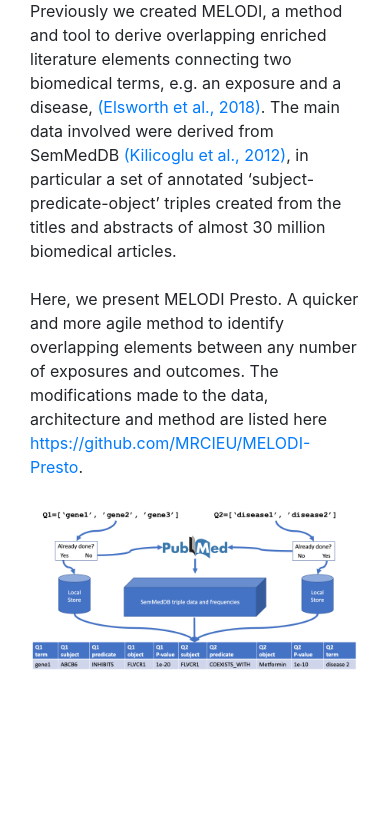
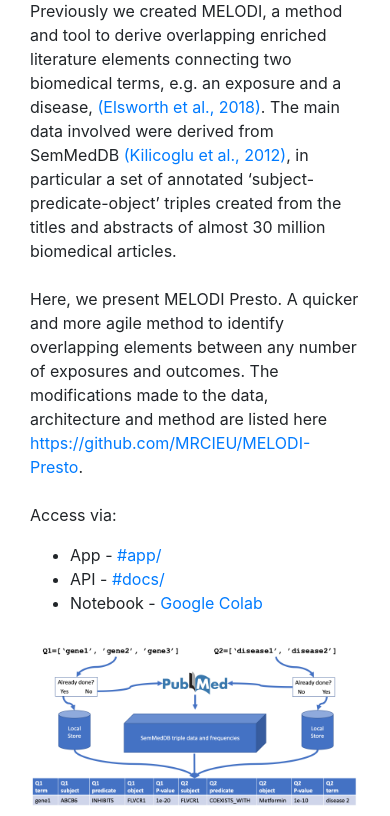
Before and after one commit to MRCIEU/MELODI-Presto, a Django app: template django_project/django_project/templates/django_project/index.html in a window 390 px wide. Shown: the part 124-940 px from the top of the page. Before the commit the page ends 793 px from the top, so only its background shows below. Run offline with Django 3.2, Linux system fonts and the light colour scheme; the template is opened without the code that fills it: most values are stand-ins (such as "Sample title", 1, 10 or a date in 2020); parts of the project's set-up code (start-up, migrations or seed data) failed here and were passed over; some libraries are stand-ins or nearby versions.

Commit message:
responsive web and url edits

```diff
--- a/django_project/django_project/templates/django_project/app.html
+++ b/django_project/django_project/templates/django_project/app.html
@@ -16,7 +16,7 @@
     <a href='/app/sentence'>3. Sentence</a>
     <p>Return the semantic triples for a given PubMed ID</p>
 </div>
-<b>Note, this web application serves only as a demonstration. For any real queries, please use the <a href=/docs/>API</a>.</b>
+<b>Note, this web application serves only as a demonstration. For full analysis data, please use the <a href=/docs/>API</a>.</b>
 
 {% endblock %}
 {% block javascript %}
--- a/django_project/django_project/templates/django_project/base.html
+++ b/django_project/django_project/templates/django_project/base.html
@@ -47,6 +47,7 @@
     }
     </style>
     {% block stylesheet %}{% endblock %}
+    <meta name="viewport" content="width=device-width, initial-scale=1, shrink-to-fit=no">
   </head>
   <body>
     <header>
--- a/django_project/django_project/templates/django_project/enrich.html
+++ b/django_project/django_project/templates/django_project/enrich.html
@@ -18,7 +18,7 @@
   <br>
   <div class="row">
       <div class="col">
-          <pre><code id='api-code'>curl -X POST 'http://melodi-presto.mrcieu.ac.uk/api/enrich/' -H 'accept: application/json' -H 'Content-Type: application/json' -d '{ "query": "TMPRSS2"}'</code></pre>
+          <pre><code id='api-code'>curl -X POST '{{api_url}}enrich/' -H 'accept: application/json' -H 'Content-Type: application/json' -d '{ "query": "TMPRSS2"}'</code></pre>
       </div>
   </div>
   <div class="row">
@@ -82,7 +82,7 @@ thead input {
             console.log(this.id);
             a = this.id;
             $("#query").val(a);
-            document.getElementById('api-code').innerHTML='curl -X POST \'http://melodi-presto.mrcieu.ac.uk/api/enrich/\' -H \'accept: application/json\' -H \'Content-Type: application/json\' -d \'{ "query":  "'+a+'" }\'';
+            document.getElementById('api-code').innerHTML='curl -X POST \'{{api_url}}enrich/\' -H \'accept: application/json\' -H \'Content-Type: application/json\' -d \'{ "query":  "'+a+'" }\'';
         })
         var res_table = $('#results').DataTable( {
             dom: 'Bfrtip',
@@ -166,7 +166,7 @@ thead input {
           console.log('change')
           var x=$("#query").val()
           console.log(x)
-          document.getElementById('api-code').innerHTML='curl -X POST \'http://melodi-presto.mrcieu.ac.uk/api/enrich/\' -H \'accept: application/json\' -H \'Content-Type: application/json\' -d \'{ "query": "'+x+'" }\''
+          document.getElementById('api-code').innerHTML='curl -X POST \'{{api_url}}enrich/\' -H \'accept: application/json\' -H \'Content-Type: application/json\' -d \'{ "query": "'+x+'" }\''
         });
 
     } );
--- a/django_project/django_project/templates/django_project/index.html
+++ b/django_project/django_project/templates/django_project/index.html
@@ -2,16 +2,23 @@
 {% load staticfiles %}
 {% block content %}
 <div class="row">
-  <div class="col-12">
+  <div class="col-md-12">
     <p>
       Previously we created MELODI, a method and tool to derive overlapping enriched literature elements connecting two biomedical terms, e.g. an exposure and a disease, <a href="https://doi.org/10.1093/ije/dyx251" target="_blank">(Elsworth et al., 2018)</a>.
       The main data involved were derived from SemMedDB <a href="https://academic.oup.com/bioinformatics/article/28/23/3158/195282" target="_blank">(Kilicoglu et al., 2012)</a>, in particular a set of annotated ‘subject-predicate-object’ triples created from the titles and abstracts of almost 30 million biomedical articles.
       <br><br>
       Here, we present MELODI Presto. A quicker and more agile method to identify overlapping elements between any number of exposures and outcomes. The modifications made to the data, architecture and method are listed here <a href="https://github.com/MRCIEU/MELODI-Presto" target="_blank">https://github.com/MRCIEU/MELODI-Presto</a>.
+      <br><br>
+      Access via:
+      <ul>
+        <li>App - <a href="{{root_url}}app/">{{root_url}}app/</a></li>
+        <li>API - <a href="{{root_url}}docs/">{{root_url}}docs/</a></li>
+        <li>Notebook - <a href='https://colab.research.google.com/github/MRCIEU/MELODI-Presto/blob/master/notebooks/api-demo.ipynb'>Google Colab</a></li>
+      </ul>
     </div>
   </div>
   <div class="row">
-  <div class="col-12">
+  <div class="col-md-12">
     <img class="img-fluid" src="{% static 'django_project/paper-figure.png' %}" alt="MELODI Presto"  height="400">
   </div>
   </div>
--- a/django_project/django_project/templates/django_project/sentence.html
+++ b/django_project/django_project/templates/django_project/sentence.html
@@ -18,7 +18,7 @@
   <br>
   <div class="row">
       <div class="col">
-          <pre><code id='api-code'>curl -X POST 'http://melodi-presto.mrcieu.ac.uk/api/sentence/' -H 'accept: application/json' -H 'Content-Type: application/json' -d '{ "pmid": {% if pmid != '' %}"{{pmid}}"{%else%}"23715093"{%endif%} }' </code></pre>
+          <pre><code id='api-code'>curl -X POST '{{api_url}}sentence/' -H 'accept: application/json' -H 'Content-Type: application/json' -d '{ "pmid": {% if pmid != '' %}"{{pmid}}"{%else%}"23715093"{%endif%} }' </code></pre>
       </div>
   </div>
   <div class="row">
@@ -83,7 +83,7 @@ thead input {
             //console.log(this.id);
             a = this.id;
             $("#pmid").val(a);
-            document.getElementById('api-code').innerHTML='curl -X POST \'http://melodi-presto.mrcieu.ac.uk/api/sentence/\' -H \'accept: application/json\' -H \'Content-Type: application/json\' -d \'{ "pmid":  "'+a+'" }\'';
+            document.getElementById('api-code').innerHTML='curl -X POST \'{{api_url}}sentence/\' -H \'accept: application/json\' -H \'Content-Type: application/json\' -d \'{ "pmid":  "'+a+'" }\'';
         })
         var res_table = $('#results').DataTable( {
             dom: 'Bfrtip',
@@ -151,7 +151,7 @@ thead input {
         $("#pmid").on('change keydown paste input', function(){
           console.log('change')
           var x=$("#pmid").val()
-          document.getElementById('api-code').innerHTML='curl -X POST \'http://melodi-presto.mrcieu.ac.uk/api/sentence/\' -H \'accept: application/json\' -H \'Content-Type: application/json\' -d \'{ "pmid":  "'+x+'" }\''
+          document.getElementById('api-code').innerHTML='curl -X POST \'{{api_url}}sentence/\' -H \'accept: application/json\' -H \'Content-Type: application/json\' -d \'{ "pmid":  "'+x+'" }\''
         });
 
     } );
--- a/django_project/django_project/views.py
+++ b/django_project/django_project/views.py
@@ -37,6 +37,7 @@ from scripts.pubmed_functions import pubmed_query_to_pmids
 from scripts.semmed_functions import *
 
 api_url = config.api_url
+root_url = config.root_url
 
 deploy = config.DEPLOYMENT
 if deploy == "prod":
@@ -49,7 +50,7 @@ else:
 
 def index(request):
     template = loader.get_template("django_project/index.html")
-    context = {"nbar":"home","index": {"api": "API", "app": "App", "repo": "GitHub"}}
+    context = {"nbar":"home","root_url": root_url}
     return HttpResponse(template.render(context, request))
 
 
```
Also changed, not shown: create/Creation.md (+2 -1 lines), django_project/django_project/templates/django_project/overlap.html (+5 -5 lines).
